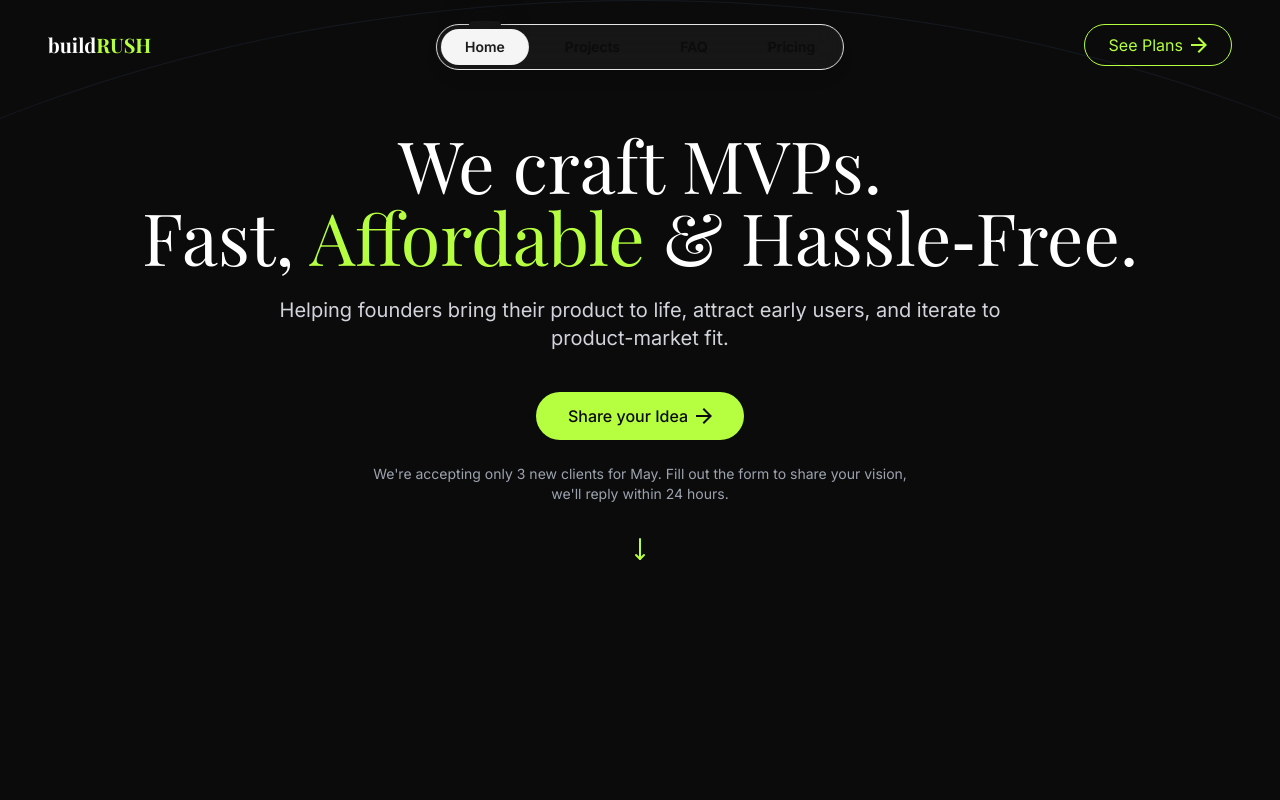
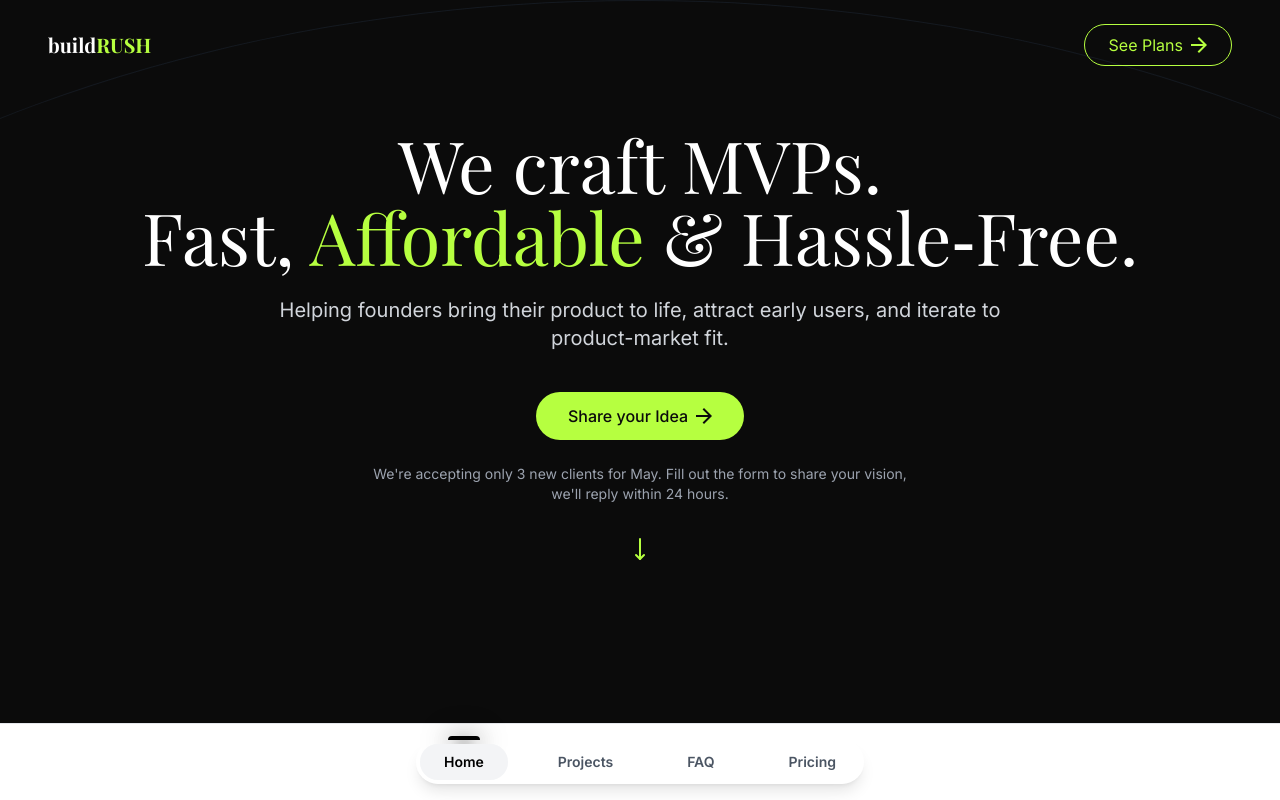
Before and after one commit to samtaxak11/buildrush, a Next.js app: page / in a window 1280 px wide. Shown: the top 800 px of the page. Built offline with nearby package versions, Linux system fonts and the light colour scheme; a web font is replaced by a local one.

Commit message:
Update tubelight navbar styling

```diff
--- a/components/ui/tubelight-navbar.tsx
+++ b/components/ui/tubelight-navbar.tsx
@@ -3,7 +3,7 @@
 import React, { useEffect, useState } from "react"
 import { motion } from "framer-motion"
 import Link from "next/link"
-import { DivideIcon as LucideIcon } from "lucide-react"
+import { LucideIcon } from "lucide-react"
 import { cn } from "@/lib/utils"
 
 interface NavItem {
@@ -31,13 +31,14 @@ export function NavBar({ items, className }: NavBarProps) {
     return () => window.removeEventListener("resize", handleResize)
   }, [])
 
-  const baseNavClasses = "fixed bottom-0 sm:top-0 left-1/2 -translate-x-1/2 z-50 mb-6 sm:pt-6"
-  const containerClasses = "flex items-center gap-3 bg-background/5 border border-border backdrop-blur-lg py-1 px-1 rounded-full shadow-lg"
-  const linkBaseClasses = "relative cursor-pointer text-sm font-semibold px-6 py-2 rounded-full transition-colors text-foreground/80 hover:text-primary"
-
   return (
-    <div className={cn(baseNavClasses, className)}>
-      <div className={containerClasses}>
+    <div
+      className={cn(
+        "fixed bottom-0 left-0 right-0 z-50 p-4 bg-white border-t border-gray-200",
+        className
+      )}
+    >
+      <div className="max-w-md mx-auto flex items-center justify-between gap-3 py-1 px-1 rounded-full shadow-lg">
         {items.map((item) => {
           const Icon = item.icon
           const isActive = activeTab === item.name
@@ -48,8 +49,9 @@ export function NavBar({ items, className }: NavBarProps) {
               href={item.url}
               onClick={() => setActiveTab(item.name)}
               className={cn(
-                linkBaseClasses,
-                isActive && "bg-muted text-primary"
+                "relative cursor-pointer text-sm font-semibold px-6 py-2 rounded-full transition-colors",
+                "text-gray-600 hover:text-black",
+                isActive && "bg-gray-100 text-black"
               )}
             >
               <span className="hidden md:inline">{item.name}</span>
@@ -59,7 +61,7 @@ export function NavBar({ items, className }: NavBarProps) {
               {isActive && (
                 <motion.div
                   layoutId="lamp"
-                  className="absolute inset-0 w-full bg-primary/5 rounded-full -z-10"
+                  className="absolute inset-0 w-full bg-gray-50 rounded-full -z-10"
                   initial={false}
                   transition={{
                     type: "spring",
@@ -67,10 +69,10 @@ export function NavBar({ items, className }: NavBarProps) {
                     damping: 30,
                   }}
                 >
-                  <div className="absolute -top-2 left-1/2 -translate-x-1/2 w-8 h-1 bg-primary rounded-t-full">
-                    <div className="absolute w-12 h-6 bg-primary/20 rounded-full blur-md -top-2 -left-2" />
-                    <div className="absolute w-8 h-6 bg-primary/20 rounded-full blur-md -top-1" />
-                    <div className="absolute w-4 h-4 bg-primary/20 rounded-full blur-sm top-0 left-2" />
+                  <div className="absolute -top-2 left-1/2 -translate-x-1/2 w-8 h-1 bg-black rounded-t-full">
+                    <div className="absolute w-12 h-6 bg-black/10 rounded-full blur-md -top-2 -left-2" />
+                    <div className="absolute w-8 h-6 bg-black/10 rounded-full blur-md -top-1" />
+                    <div className="absolute w-4 h-4 bg-black/10 rounded-full blur-sm top-0 left-2" />
                   </div>
                 </motion.div>
               )}
```
